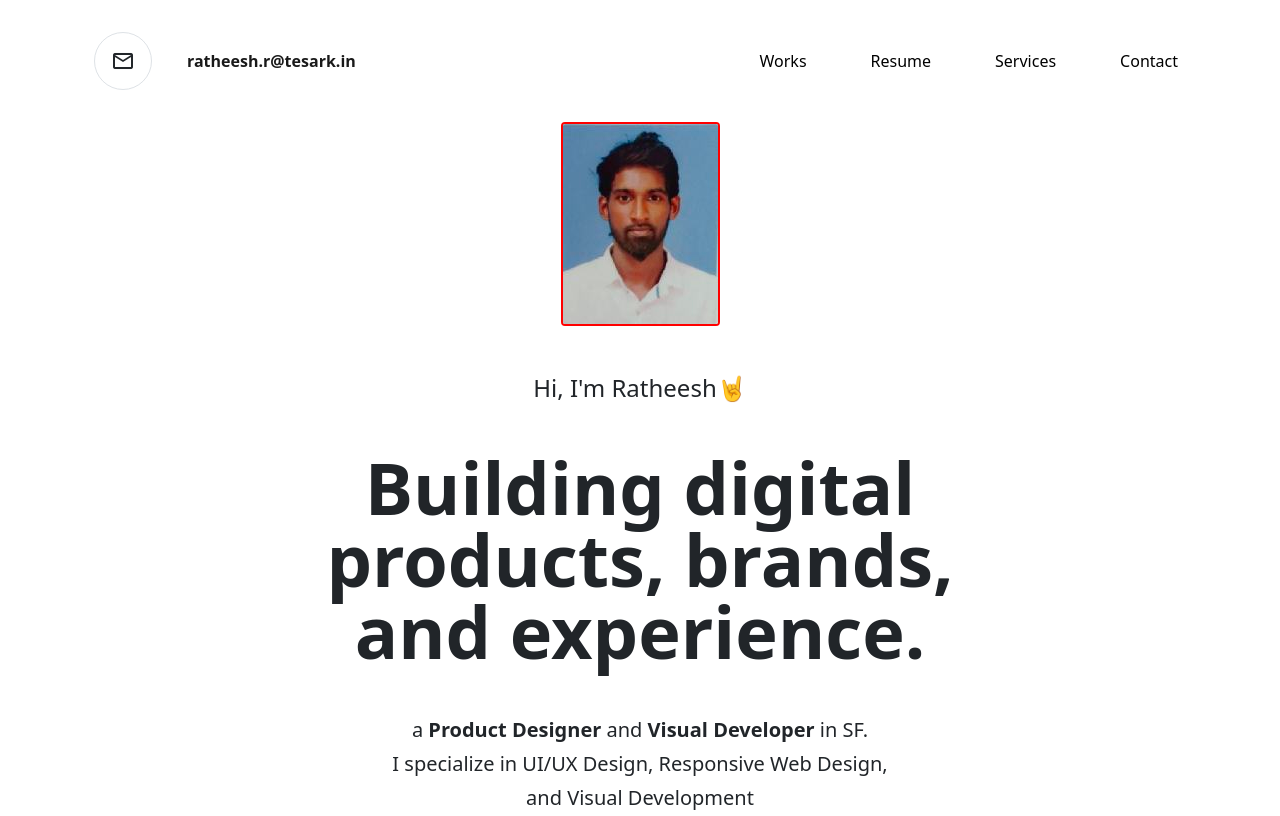
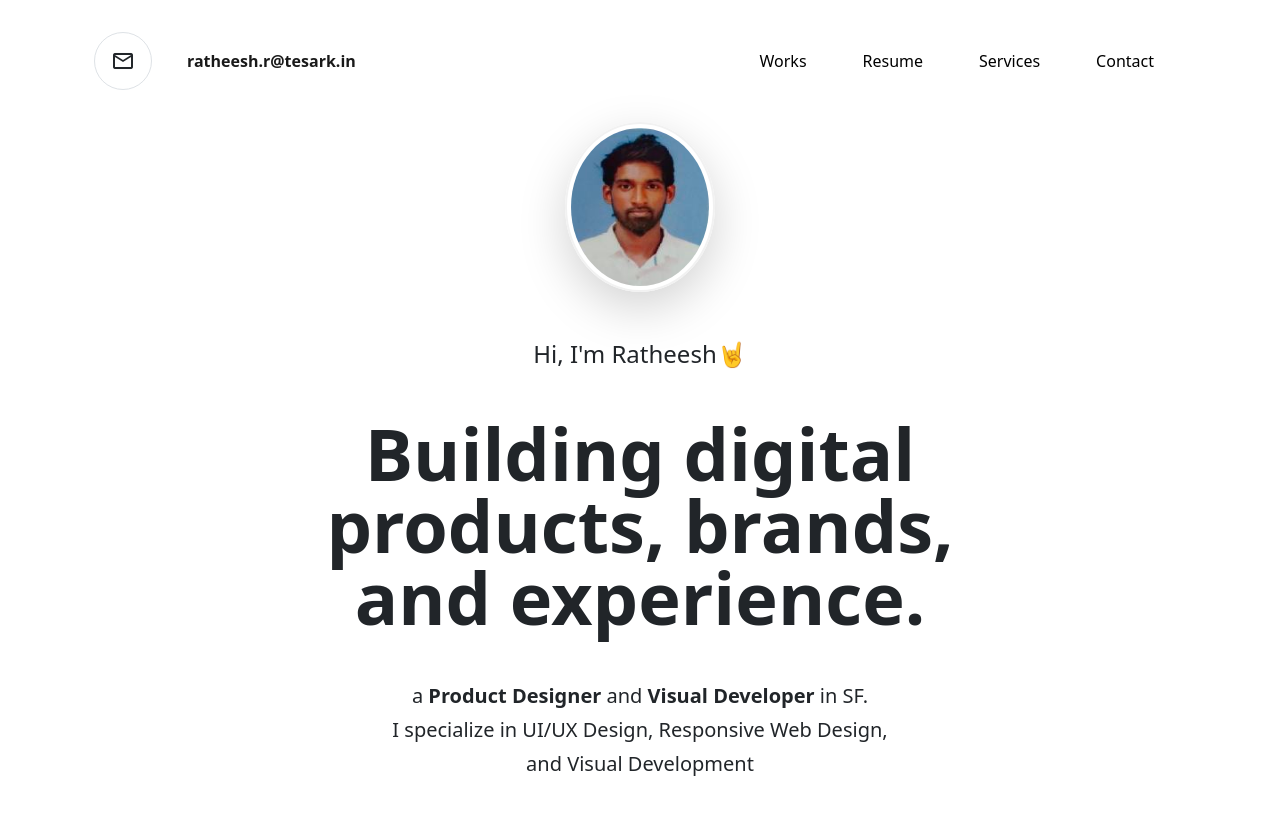
Before and after one commit to ratheeshofficial/blog-website, a plain HTML site: page index.html in a window 1280 px wide. Shown: the top 816 px of the page. Drawn offline with nearby package versions, Linux system fonts and the light colour scheme.

Commit message:
changed image background border color

```diff
--- a/css/style.css
+++ b/css/style.css
@@ -21,7 +21,7 @@ body{
 
 .img-circle{
   border-radius: 50%;
-  border : 2px solid red;
+  border : 2px solid #f1f1f1;
 }
 
 .link-hover:hover{
@@ -57,6 +57,15 @@ body{
 .ml-10px{
 	margin-left: 10px;
 }
+.nav-link{
+  border-bottom: 1px solid #ffffff;
+}
+.nav-link:hover{
+  border-bottom: 1px solid #000000;
+  /*transition-duration: 5s;
+  transition-delay: 2s;
+  width: 100px;*/
+}
 
 /*mobile screens*/
 @media only screen and (min-width: 600px) {
@@ -81,7 +90,7 @@ body{
 /*Large screens*/
 @media only screen and (min-width: 1200px) {
   .navbar-expand-lg .navbar-nav .nav-link{
-  	padding-left: 3.5rem !important;
+  	/*padding-left: 3.5rem !important;*/
   }
   .material-icons{
     margin-left: 0px !important;
--- a/index.html
+++ b/index.html
@@ -41,17 +41,17 @@
 
 			      </ul>
 			      <ul class="navbar-nav mb-2 mb-lg-0">
-			        <li class="nav-item">
-			          <a class="nav-link" aria-current="page" href="#">Works</a>
+			        <li class="nav-item px-4 ">
+			          <a class="nav-link " aria-current="page" href="#">Works</a>
 			        </li>
-			        <li class="nav-item">
-			          <a class="nav-link" href="#">Resume</a>
+			        <li class="nav-item px-4">
+			          <a class="nav-link " href="#">Resume</a>
 			        </li>
-			        <li class="nav-item">
+			        <li class="nav-item px-4 ">
 			          <a class="nav-link" href="#">Services</a>
 			        </li>
-			        <li class="nav-item ml-lg-4">
-			          <a class="nav-link ml-lg-4" href="#">Contact</a>
+			        <li class="nav-item  px-4 ml-lg-4">
+			          <a class="nav-link  ml-lg-4" href="#">Contact</a>
 			        </li>
 			      </ul>
 			    </div>
@@ -65,7 +65,7 @@
 			<div class="row">
 				<div class="col-lg-2"></div>
 				<div class="col-lg-8 text-center">
-					<img src="images/photo.jpg" class="img-circle rounded mx-auto d-block mb-lg-5 mb-5">
+					<img style='height: 170px;width: 150px;' src="images/photo.jpg" class="p-1 shadow-lg img-circle mx-auto d-block mb-lg-5 mb-5">
 					<h4 class="mb-lg-5 mb-5">Hi, I'm Ratheesh<span>&#129304;</span></h4>
 					<p class="fs-4-5 fw-bolder lh-1 mb-lg-5 mb-5">Building digital products, brands, and experience.</p>
 					<p class="mb-lg-1 fs-5 mb-2">a <b>Product Designer</b> and <b>Visual Developer</b> in SF.</p>
@@ -78,7 +78,7 @@
 		</div>
 	</section>
 	<!-- Image Hover -->
-	<!-- <section class="my-lg-5 py-lg-4 my-5">
+	<section class="my-lg-5 py-lg-4 my-5">
 		<div class="container">
 			<div class="row">
 				<div class="col-lg-4 col-12">
@@ -203,7 +203,7 @@
 				</div>
 			</div>
 		</div>
-	</section> -->
+	</section>
 	<!-- Clients Section -->
 	<!-- <section class="my-lg-5">
 		<div class="container">
```
Lines whose indentation alone changed are shown as unchanged.
